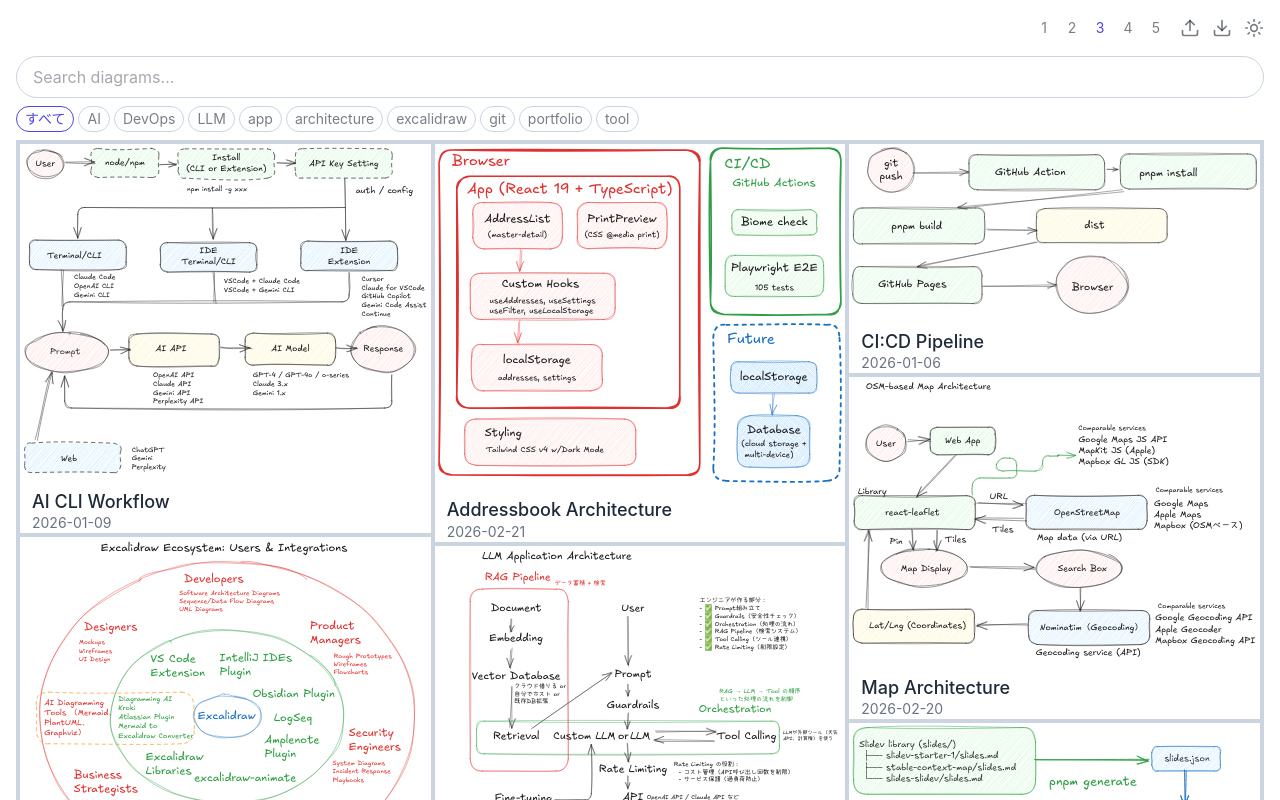
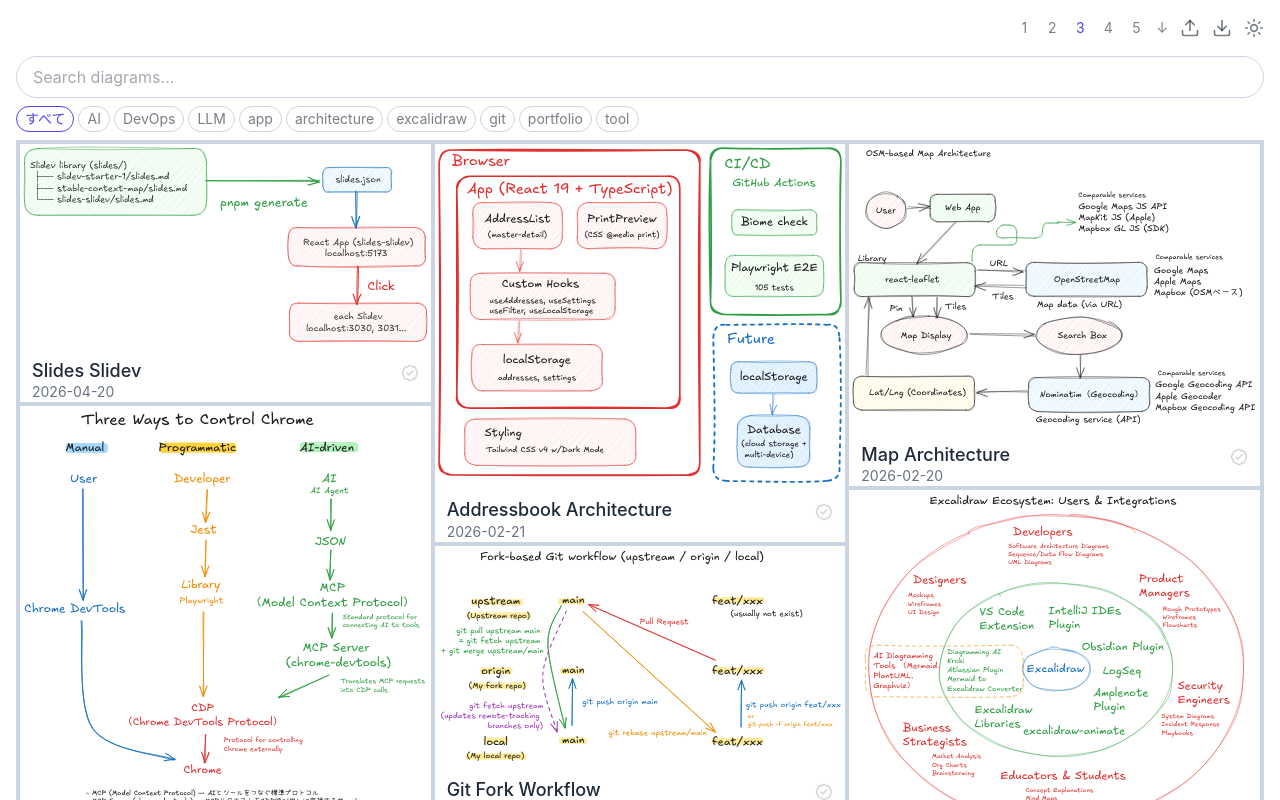
Before and after one commit to kkoisland/diagram-notes, a React (Vite) app: page / in a window 1280 px wide. Shown: the top 800 px of the page. Built offline with nearby package versions, Linux system fonts and the light colour scheme.

Commit message:
feat: add done toggle on cards, stable UUID for notes, sort toggle, and auto-capitalize new titles

```diff
--- a/generate-diagrams.ts
+++ b/generate-diagrams.ts
@@ -6,14 +6,18 @@ import {
 	writeFileSync,
 } from "node:fs";
 import { join } from "node:path";
+import { randomUUID } from "node:crypto";
+import { execSync } from "node:child_process";
 
 const DIAGRAMS_DIR = "./public/diagrams";
 const OUTPUT = "./public/diagrams.json";
 
 function toTitle(filename: string): string {
 	const base = filename.replace(".excalidraw.svg", "");
-	const spaced = base.replace(/-/g, " ");
-	return spaced.charAt(0).toUpperCase() + spaced.slice(1);
+	return base
+		.split("-")
+		.map((word) => word.charAt(0).toUpperCase() + word.slice(1))
+		.join(" ");
 }
 
 function toDate(filePath: string): string {
@@ -23,10 +27,13 @@ function toDate(filePath: string): string {
 }
 
 type Diagram = {
+	id: string;
 	title: string;
 	filename: string;
 	path: string;
-	updatedAt: string;
+	createdAt: string;
+	categories?: string[];
+	hidden?: boolean;
 };
 
 const existing: Record<string, Diagram> = {};
@@ -44,15 +51,24 @@ const files = readdirSync(DIAGRAMS_DIR)
 const diagrams = files.map((filename) => {
 	const filePath = join(DIAGRAMS_DIR, filename);
 	if (existing[filename]) {
-		return existing[filename];
+		const { updatedAt: legacyDate, ...rest } = existing[filename] as Diagram & {
+			updatedAt?: string;
+		};
+		return {
+			...rest,
+			id: rest.id ?? randomUUID(),
+			createdAt: rest.createdAt ?? legacyDate ?? toDate(filePath),
+		};
 	}
 	return {
+		id: randomUUID(),
 		title: toTitle(filename),
 		filename,
 		path: `diagrams/${filename}`,
-		updatedAt: toDate(filePath),
+		createdAt: toDate(filePath),
 	};
 });
 
 writeFileSync(OUTPUT, `${JSON.stringify(diagrams, null, "\t")}\n`);
+execSync(`pnpm exec biome format --write ${OUTPUT}`, { stdio: "ignore" });
 console.log(`Generated ${diagrams.length} diagrams → ${OUTPUT}`);
--- a/public/diagrams.json
+++ b/public/diagrams.json
@@ -3,85 +3,97 @@
 		"title": "AI CLI Workflow",
 		"filename": "AI-CLI-Workflow.excalidraw.svg",
 		"path": "diagrams/AI-CLI-Workflow.excalidraw.svg",
-		"updatedAt": "2026-01-09",
-		"categories": ["AI", "LLM"]
+		"categories": ["AI", "LLM"],
+		"id": "e32f8390-2067-4621-905a-500504b1131b",
+		"createdAt": "2026-01-09"
 	},
 	{
 		"title": "Addressbook Architecture",
 		"filename": "Addressbook-architecture.excalidraw.svg",
 		"path": "diagrams/Addressbook-architecture.excalidraw.svg",
-		"updatedAt": "2026-02-21",
-		"categories": ["portfolio"]
+		"categories": ["portfolio"],
+		"id": "c42c8d1a-314c-4752-93f3-a54b10dd108d",
+		"createdAt": "2026-02-21"
 	},
 	{
 		"title": "CI:CD Pipeline",
 		"filename": "CI:CD Pipeline.excalidraw.svg",
 		"path": "diagrams/CI:CD Pipeline.excalidraw.svg",
-		"updatedAt": "2026-01-06",
-		"categories": ["DevOps"]
+		"categories": ["DevOps"],
+		"id": "6251dd36-f180-442d-b525-550acbfc66a2",
+		"createdAt": "2026-01-06"
 	},
 	{
 		"title": "Excalidraw Ecosystem",
 		"filename": "ExcalidrawEcosystem.excalidraw.svg",
 		"path": "diagrams/ExcalidrawEcosystem.excalidraw.svg",
-		"updatedAt": "2026-01-18",
-		"categories": ["app", "excalidraw"]
+		"categories": ["app", "excalidraw"],
+		"id": "c37b75d8-eea1-4dc2-a65a-6c424657001f",
+		"createdAt": "2026-01-18"
 	},
 	{
 		"title": "LLM Application Architecture",
 		"filename": "LLMApplicationArchitecture.excalidraw.svg",
 		"path": "diagrams/LLMApplicationArchitecture.excalidraw.svg",
-		"updatedAt": "2026-01-17",
-		"categories": ["LLM", "architecture"]
+		"categories": ["LLM", "architecture"],
+		"id": "f4b5ffec-fb85-4f50-9170-f8bf214d057d",
+		"createdAt": "2026-01-17"
 	},
 	{
 		"title": "Map Architecture",
 		"filename": "MapArchitecture.excalidraw.svg",
 		"path": "diagrams/MapArchitecture.excalidraw.svg",
-		"updatedAt": "2026-02-20",
-		"categories": ["architecture"]
+		"categories": ["architecture"],
+		"id": "a9b4b2e3-f2fb-4e57-b70e-ab99519fe08e",
+		"createdAt": "2026-02-20"
 	},
 	{
 		"title": "Control Chrome",
 		"filename": "control-chrome.excalidraw.svg",
 		"path": "diagrams/control-chrome.excalidraw.svg",
-		"updatedAt": "2026-01-26",
-		"categories": ["tool"]
+		"categories": ["tool"],
+		"id": "9f440049-8180-4c82-90c7-d726c9e050d5",
+		"createdAt": "2026-01-26"
 	},
 	{
 		"title": "Git Fork Workflow",
 		"filename": "git-fork-workflow.excalidraw.svg",
 		"path": "diagrams/git-fork-workflow.excalidraw.svg",
-		"updatedAt": "2026-01-26",
-		"categories": ["git", "DevOps"]
+		"categories": ["git", "DevOps"],
+		"id": "b5c7a5d2-6d25-4168-8828-5460c353456e",
+		"createdAt": "2026-01-26"
 	},
 	{
 		"title": "Slides Slidev",
 		"filename": "slides-slidev.excalidraw.svg",
 		"path": "diagrams/slides-slidev.excalidraw.svg",
-		"updatedAt": "2026-04-20",
-		"categories": ["portfolio"]
+		"categories": ["portfolio"],
+		"id": "6ee6314f-699e-4b2b-8d76-ae673596d2c8",
+		"createdAt": "2026-04-20"
 	},
 	{
 		"title": "Stable Context Map",
 		"filename": "stable-context-map.excalidraw.svg",
 		"path": "diagrams/stable-context-map.excalidraw.svg",
-		"updatedAt": "2026-01-12",
-		"categories": ["portfolio"]
+		"categories": ["portfolio"],
+		"id": "23586a1c-2015-463c-9838-837b69ea9eca",
+		"createdAt": "2026-01-12"
 	},
 	{
 		"title": "Stable context Map 2",
 		"filename": "stable-context-map2.excalidraw.svg",
 		"path": "diagrams/stable-context-map2.excalidraw.svg",
-		"updatedAt": "2026-01-15",
-		"categories": ["portfolio"]
+		"categories": ["portfolio"],
+		"id": "3edcb317-8995-40d3-8561-bc84b2e7469f",
+		"createdAt": "2026-01-15"
 	},
 	{
 		"title": "Test File 1",
 		"filename": "testfile1.excalidraw.svg",
 		"path": "diagrams/testfile1.excalidraw.svg",
 		"hidden": true,
-		"updatedAt": "2026-01-17",
-		"categories": ["excalidraw"]
+		"categories": ["excalidraw"],
+		"id": "ea653232-1825-4526-acfd-e55e52c71c4a",
+		"createdAt": "2026-01-17"
 	}
 ]
--- a/src/App.tsx
+++ b/src/App.tsx
@@ -12,6 +12,7 @@ function App() {
 		new Set(),
 	);
 	const [cols, setCols] = useState(3);
+	const [sortOrder, setSortOrder] = useState<"newest" | "oldest">("newest");
 	const importRef = useRef<HTMLInputElement>(null);
 	const [selectedDiagram, setSelectedDiagram] = useState<Diagram | null>(null);
 	const [isDark, setIsDark] = useState(() => {
@@ -46,6 +47,16 @@ function App() {
 
 	const handleNoteChange = (filename: string, note: DiagramNote) => {
 		setNotes((prev) => ({ ...prev, [filename]: note }));
+	};
+
+	const handleToggleDone = (diagram: Diagram) => {
+		setNotes((prev) => ({
+			...prev,
+			[diagram.id]: {
+				memo: prev[diagram.id]?.memo ?? "",
+				done: !(prev[diagram.id]?.done ?? false),
+			},
+		}));
 	};
 
 	const handleImport = (e: React.ChangeEvent<HTMLInputElement>) => {
@@ -99,6 +110,11 @@ function App() {
 			(d) =>
 				selectedCategories.size === 0 ||
 				d.categories?.some((c) => selectedCategories.has(c)),
+		)
+		.sort((a, b) =>
+			sortOrder === "newest"
+				? b.createdAt.localeCompare(a.createdAt)
+				: a.createdAt.localeCompare(b.createdAt),
 		);
 
 	const categoryFilter = (compact?: boolean) =>
@@ -137,12 +153,12 @@ function App() {
 	);
 
 	const getNote = (diagram: Diagram): DiagramNote => ({
-		memo: notes[diagram.filename]?.memo ?? "",
-		published: notes[diagram.filename]?.published ?? false,
+		memo: notes[diagram.id]?.memo ?? "",
+		done: notes[diagram.id]?.done ?? false,
 	});
 
-	const getPublished = (diagram: Diagram): boolean =>
-		notes[diagram.filename]?.published ?? false;
+	const getDone = (diagram: Diagram): boolean =>
+		notes[diagram.id]?.done ?? false;
 
 	const colButtons = (
 		<div className="flex items-center gap-1">
@@ -157,6 +173,18 @@ function App() {
 					{n}
 				</button>
 			))}
+			<button
+				type="button"
+				onClick={() =>
+					setSortOrder((s) => (s === "newest" ? "oldest" : "newest"))
+				}
+				className="ml-1 text-sm text-[var(--foreground)]/60 hover:text-[var(--foreground)] transition-colors"
+				title={
+					sortOrder === "newest" ? "Sort: newest first" : "Sort: oldest first"
+				}
+			>
+				{sortOrder === "newest" ? "↓" : "↑"}
+			</button>
 		</div>
 	);
 
@@ -219,7 +247,8 @@ function App() {
 									diagram={diagram}
 									onClick={setSelectedDiagram}
 									isSelected={diagram.filename === selectedDiagram?.filename}
-									published={getPublished(diagram)}
+									done={getDone(diagram)}
+									onToggleDone={() => handleToggleDone(diagram)}
 								/>
 							))}
 						</Masonry>
@@ -230,9 +259,7 @@ function App() {
 						diagram={selectedDiagram}
 						onClose={() => setSelectedDiagram(null)}
 						note={getNote(selectedDiagram)}
-						onNoteChange={(note) =>
-							handleNoteChange(selectedDiagram.filename, note)
-						}
+						onNoteChange={(note) => handleNoteChange(selectedDiagram.id, note)}
 					/>
 				</div>
 			</div>
@@ -255,7 +282,8 @@ function App() {
 							key={diagram.filename}
 							diagram={diagram}
 							onClick={setSelectedDiagram}
-							published={getPublished(diagram)}
+							done={getDone(diagram)}
+							onToggleDone={() => handleToggleDone(diagram)}
 						/>
 					))}
 				</Masonry>
--- a/src/DetailView.tsx
+++ b/src/DetailView.tsx
@@ -17,7 +17,7 @@ const DetailView = ({ diagram, onClose, note, onNoteChange }: Props) => {
 						{diagram.title}
 					</p>
 					<p className="text-sm text-[var(--foreground)]/60">
-						{diagram.updatedAt}
+						{diagram.createdAt}
 					</p>
 				</div>
 				<button
@@ -47,13 +47,11 @@ const DetailView = ({ diagram, onClose, note, onNoteChange }: Props) => {
 				<label className="flex items-center gap-2 text-sm text-[var(--foreground)] cursor-pointer">
 					<input
 						type="checkbox"
-						checked={note.published}
-						onChange={(e) =>
-							onNoteChange({ ...note, published: e.target.checked })
-						}
+						checked={note.done}
+						onChange={(e) => onNoteChange({ ...note, done: e.target.checked })}
 						className="accent-[var(--accent)]"
 					/>
-					Published
+					Done
 				</label>
 			</div>
 		</div>
--- a/src/DiagramCard.tsx
+++ b/src/DiagramCard.tsx
@@ -6,10 +6,17 @@ interface Props {
 	diagram: Diagram;
 	onClick: (diagram: Diagram) => void;
 	isSelected?: boolean;
-	published?: boolean;
+	done?: boolean;
+	onToggleDone?: () => void;
 }
 
-const DiagramCard = ({ diagram, onClick, isSelected, published }: Props) => {
+const DiagramCard = ({
+	diagram,
+	onClick,
+	isSelected,
+	done,
+	onToggleDone,
+}: Props) => {
 	const ref = useRef<HTMLDivElement>(null);
 
 	useEffect(() => {
@@ -39,14 +46,26 @@ const DiagramCard = ({ diagram, onClick, isSelected, published }: Props) => {
 					<p className="text-lg font-medium text-gray-800 leading-tight">
 						{diagram.title}
 					</p>
-					{published && (
+					<button
+						type="button"
+						onClick={(e) => {
+							e.stopPropagation();
+							onToggleDone?.();
+						}}
+						className="shrink-0 mt-1"
+						aria-label="Toggle done"
+					>
 						<BadgeCheck
 							size={18}
-							className="text-[var(--accent)] shrink-0 mt-1"
+							className={
+								done
+									? "text-[var(--accent)]"
+									: "text-[var(--foreground)]/20 hover:text-[var(--foreground)]/40"
+							}
 						/>
-					)}
+					</button>
 				</div>
-				<p className="text-sm text-gray-500">{diagram.updatedAt}</p>
+				<p className="text-sm text-gray-500">{diagram.createdAt}</p>
 			</div>
 		</div>
 	);
--- a/src/types.ts
+++ b/src/types.ts
@@ -1,13 +1,14 @@
 export interface Diagram {
+	id: string;
 	title: string;
 	filename: string;
 	path: string;
-	updatedAt: string;
+	createdAt: string;
 	categories?: string[];
 	hidden?: boolean;
 }
 
 export interface DiagramNote {
 	memo: string;
-	published: boolean;
+	done: boolean;
 }
```
